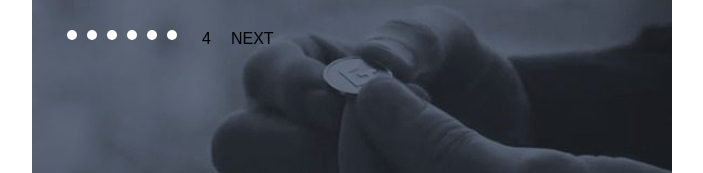
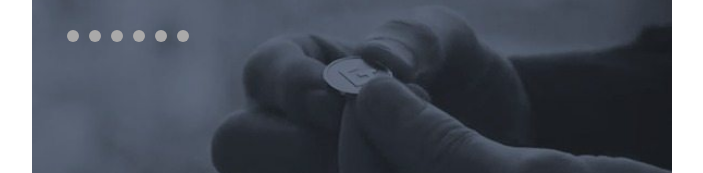
Before and after one commit to malashik/ourmission, a React (Create React App) app: page / in a window 1280 px wide. Shown: the top 173 px of the page, without its empty margins (288-991 px from the left). Built offline with nearby package versions, Linux system fonts and the light colour scheme.

Commit message:
Slider without btns, only with controls

```diff
--- a/src/slider/slider.css
+++ b/src/slider/slider.css
@@ -46,9 +46,12 @@
 }
 .Slider__control-points-item {
   margin: 0 5px;
-  width: 10px;
-  height: 10px;
+  width: 12px;
+  height: 12px;
   border-radius: 50%;
-  background-color: #fff;
+  background-color: rgb(170, 169, 169);
   cursor: pointer;
 }
+.Slider__control-points-item_active{
+  background-color: #fff;
+}
--- a/src/slider/slider.jsx
+++ b/src/slider/slider.jsx
@@ -15,25 +15,20 @@ class Slider extends Component {
 
   defineInitialState() {
     const Slider = document.querySelector(".Slider");
-    console.log("defineOffset()!!!", Slider.offsetWidth);
     let Offset = Slider.offsetWidth;
     this.setState({
       offset: Offset,
       length: this.getChildrenList().length
     });
   }
+
   defineOffset() {
     const Slider = document.querySelector(".Slider");
-    const Controls = document.querySelector(".Slider__control-points");
-
     let offset = Slider.offsetWidth;
-    console.log("defineOffset()!!!", Slider.offsetWidth);
     return offset;
   }
 
   getChildrenList() {
-    console.log("getChildrenList()");
-
     return this.props.children.map((child, index) => (
       <li
         key={"Slider__item" + index}
@@ -46,8 +41,6 @@ class Slider extends Component {
   }
 
   getControlList() {
-    console.log("getControlList()");
-
     return this.props.children.map((child, index) => (
       <li
         key={"Slider__control-points-item" + index}
@@ -59,18 +52,7 @@ class Slider extends Component {
 
   componentDidMount() {
     this.defineInitialState();
-
     setInterval(this.moveSlide.bind(this), 1000);
-    // clearTimeout(setInterval(this.moveSlide.bind(this), 1000));
-
-    // setInterval(() => {
-    //   const that = this;
-    //   console.log('click');
-    //   if (this.state.setTimeoutSwitch) {
-    //     this.moveSlide.bind(that);
-    //   }
-
-    // }, 1000);
   }
 
   moveSlide() {
@@ -95,9 +77,9 @@ class Slider extends Component {
       }
     }
   }
+
   controlMove = function(e) {
     let val = e.target.id.slice(-1);
-    // console.log(e.target.tagName === 'LI');
     if (e.target.tagName === "LI") {
       this.setState({
         count: +val + 1,
@@ -123,10 +105,6 @@ class Slider extends Component {
           >
             {this.getControlList()}
           </div>
-          {this.state.count}
-          <div className="Slider__next" onClick={() => this.moveSlide()}>
-            NEXT
-          </div>
         </div>
       </div>
     );
```
